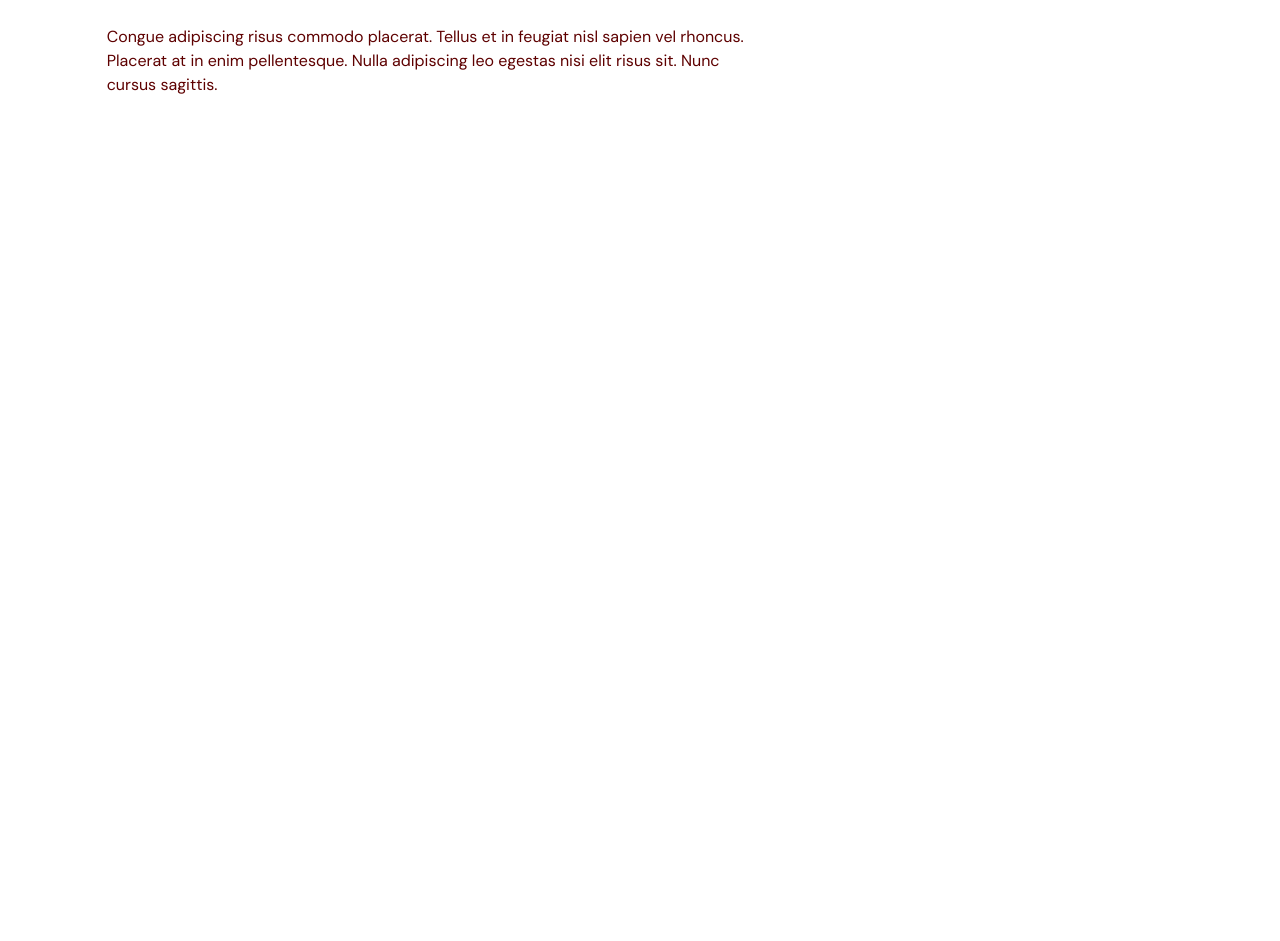
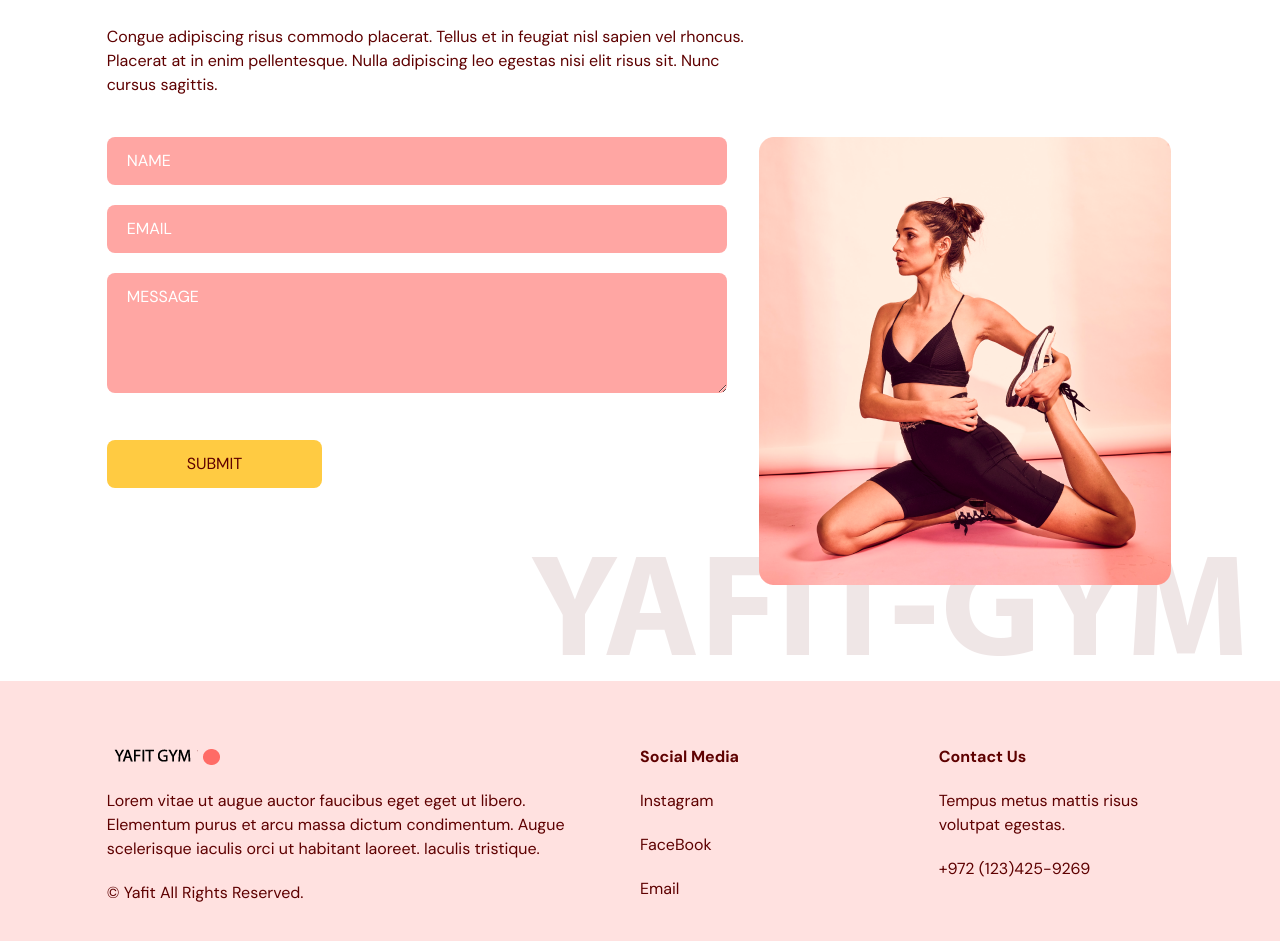
Before and after one commit to yardensapir/Fitness-Center-Landing-Page-React-JS, a React (Vite) app: page / in a window 1280 px wide. Shown: the part 3141-4082 px from the top of the page. Before the commit the page ends 3238 px from the top, so only its background shows below. Built offline with nearby package versions, Linux system fonts and the light colour scheme.

Commit message:
update client

```diff
--- a/src/components/contact/ContactUs.tsx
+++ b/src/components/contact/ContactUs.tsx
@@ -10,6 +10,21 @@
 }
 
 const ContactUs = ({ setSelectedPage }: Props) => {
+
+    const inputStyles = `mb-5 w-full rounded-lg bg-primary-300
+    px-5 py-3 placeholder-white`;
+
+    const { register, trigger, formState: { errors } } = useForm()
+
+    const onSubmit = async (event: any) => {
+        const isValid = await trigger();
+        if (!isValid) {
+            event.preventDefault();
+        }
+    }
+
+
+
     return <section id="contactus" className="mx-auto w-5/6 pt-24">
         <motion.div onViewportEnter={() => setSelectedPage(SelectedPage.ContactUs)}>
             <motion.div
@@ -31,6 +46,102 @@
                     adipiscing leo egestas nisi elit risus sit. Nunc cursus sagittis.
                 </p>
             </motion.div>
+            {/* FORM AND IMAGE */}
+            <div className="mt-10 justify-between gap-8 md:flex">
+                <motion.div className="mt-10 basis-3/5 md:mt-0 "
+                    initial="hidden"
+                    whileInView="visible"
+                    viewport={{ once: true, amount: 0.5 }}
+                    transition={{ duration: 0.5 }}
+                    variants={{
+                        hidden: { opacity: 0, y: 50 },
+                        visible: { opacity: 1, y: 0 }
+                    }}>
+                    <form
+                        target="_blank"
+                        onSubmit={onSubmit}
+                        action="https://formsubmit.co/1d4e463b076b8f8af6f80188df2bbffa"
+                        method="POST"
+                    >
+                        <input
+                            className={inputStyles}
+                            type="text"
+                            placeholder="NAME"
+                            {...register("name", {
+                                required: true,
+                                maxLength: 100,
+                            })}
+                        />
+                        {errors.name && (
+                            <p className="mt-1 text-primary-500">
+                                {errors.name.type === "required" && "This field is required."}
+                                {errors.name.type === "maxLength" &&
+                                    "Max length is 100 char."}
+                            </p>
+                        )}
+
+                        <input
+                            className={inputStyles}
+                            type="text"
+                            placeholder="EMAIL"
+                            {...register("email", {
+                                required: true,
+                                pattern: /^[A-Z0-9._%+-]+@[A-Z0-9.-]+\.[A-Z]{2,}$/i,
+                            })}
+                        />
+                        {errors.email && (
+                            <p className="mt-1 text-primary-500">
+                                {errors.email.type === "required" &&
+                                    "This field is required."}
+                                {errors.email.type === "pattern" && "Invalid email address."}
+                            </p>
+                        )}
+
+                        <textarea
+                            className={inputStyles}
+                            placeholder="MESSAGE"
+                            rows={4}
+                            cols={50}
+                            {...register("message", {
+                                required: true,
+                                maxLength: 2000,
+                            })}
+                        />
+                        {errors.message && (
+                            <p className="mt-1 text-primary-500">
+                                {errors.message.type === "required" &&
+                                    "This field is required."}
+                                {errors.message.type === "maxLength" &&
+                                    "Max length is 2000 char."}
+                            </p>
+                        )}
+
+                        <button
+                            type="submit"
+                            className="mt-5 rounded-lg bg-secondary-500 px-20 py-3 transition duration-500 hover:text-white"
+                        >
+                            SUBMIT
+                        </button>
+                    </form>
+                </motion.div>
+                <motion.div className="relative mt-16 basis-2/5 md:mt-0"
+                    initial="hidden"
+                    whileInView="visible"
+                    viewport={{ once: true, amount: 0.5 }}
+                    transition={{ delay: 0.2, duration: 0.5 }}
+                    variants={{
+                        hidden: { opacity: 0, y: 50 },
+                        visible: { opacity: 1, y: 0 }
+                    }}>
+                    <div className="w-full before:absolute before:-bottom-20 before:-right-20 before:z-[-1] md:before:content-evolvetext">
+                        <img className=""
+
+                            alt="contact-us-page-graphic"
+                            src={ContactUsPageGraphic}
+                        />
+                    </div>
+                </motion.div>
+            </div>
         </motion.div>
     </section>
 }
--- /dev/null
+++ b/src/components/shared/footer/Footer.tsx
@@ -0,0 +1,34 @@
+import Logo from '@/assets/Logo.png'
+
+type Props = {}
+
+const Footer = (props: Props) => {
+    return (
+        <footer className="bg-primary-100 py-16 mt-6 md:mt-24">
+        <div className="justify-content mx-auto w-5/6 gap-16 md:flex">
+          <div className="mt-16 basis-1/2 md:mt-0">
+            <img alt="logo" src={Logo} />
+            <p className="my-5">
+              Lorem vitae ut augue auctor faucibus eget eget ut libero. Elementum
+              purus et arcu massa dictum condimentum. Augue scelerisque iaculis
+              orci ut habitant laoreet. Iaculis tristique.
+            </p>
+            <p>© Yafit All Rights Reserved.</p>
+          </div>
+          <div className="mt-16 basis-1/4 md:mt-0">
+            <h4 className="font-bold">Social Media</h4>
+            <p className="my-5">Instagram</p>
+            <p className="my-5">FaceBook</p>
+            <p>Email</p>
+          </div>
+          <div className="mt-16 basis-1/4 md:mt-0">
+            <h4 className="font-bold">Contact Us</h4>
+            <p className="my-5">Tempus metus mattis risus volutpat egestas.</p>
+            <p>+972 (123)425-9269</p>
+          </div>
+        </div>
+      </footer>
+    )
+}
+
+export default Footer
--- a/src/pages/HomePage.tsx
+++ b/src/pages/HomePage.tsx
@@ -1,5 +1,6 @@
 import Navbar from '@/components/shared/navbar/Navbar'
 import { useEffect, useState } from 'react'
+import Footer from '@/components/shared/footer/Footer';
 import { SelectedPage } from '@/types/types'
 import Home from '@/components/home/Home';
 import Benefits from '@/components/benefits/Benefits';
@@ -32,6 +33,7 @@
             <Benefits setSelectedPage={setSelectedPage} />
             <OurClasses setSelectedPage={setSelectedPage}/>
             <ContactUs setSelectedPage={setSelectedPage}/>
+            <Footer/>
         </div>
     )
 }
```
